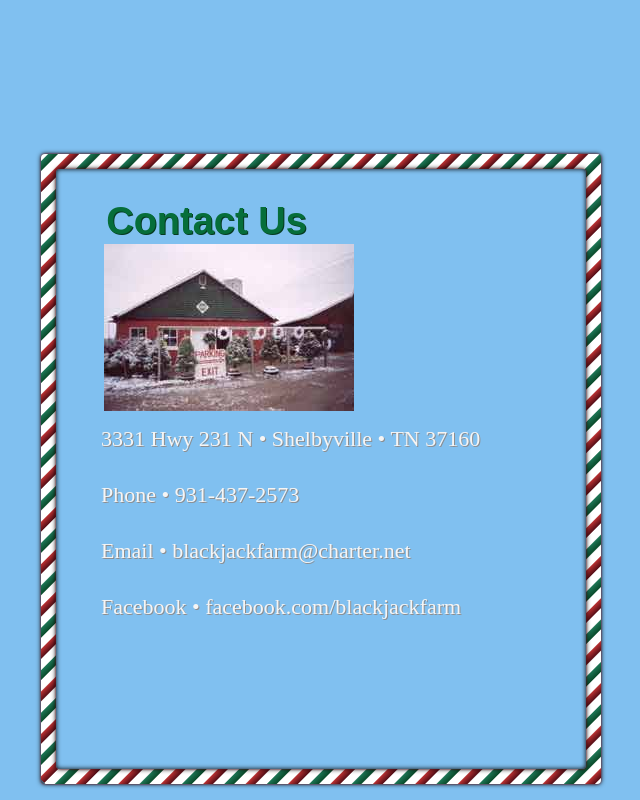
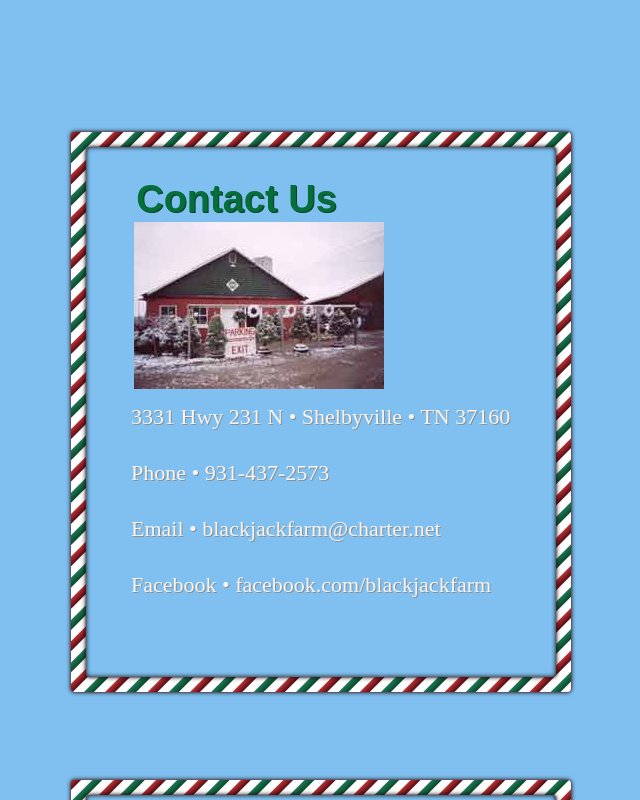
Before and after one commit to sageklein/bjf, a React (Create React App) app: page / in a window 1280 px wide. Shown: the part 960-1760 px from the top of the page, without its empty margins (319-959 px from the left). Built offline with nearby package versions, Linux system fonts and the light colour scheme.

Commit message:
added links made cards smaller

```diff
--- a/src/App.css
+++ b/src/App.css
@@ -5,6 +5,9 @@
   height: auto;
 }
 
+.link  {  color: inherit;
+    text-decoration: none;
+}
 .card {
 	padding-left: .8em;
 align-items: center;
@@ -80,13 +83,13 @@
 }
 
 .box {
-	width: 560px;
-	height: 630px;
+	width: 500px;
+	height: 560px;
 	box-sizing: border-box;
 	padding: 15px;
 	position: relative;
 	overflow: hidden;
-  margin: 3em;
+  margin: 2em;
 }
 
 .box::before {
--- a/src/App.js
+++ b/src/App.js
@@ -22,8 +22,26 @@
 							/>
 							<p>3331 Hwy 231 N • Shelbyville • TN 37160</p>
 							<p>Phone • 931-437-2573</p>
-							<p>Email • blackjackfarm@charter.net</p>
-							<p>Facebook • facebook.com/blackjackfarm</p>
+							<p>
+								Email •{" "}
+								<a
+									className="link"
+									href="mailto:blackjackfarm@charter.net"
+									target="_blank"
+								>
+									blackjackfarm@charter.net
+								</a>
+							</p>
+							<p>
+								Facebook •{" "}
+								<a
+									className="link"
+									href="https://www.facebook.com/Blackjackfarm/"
+									target="_blank"
+								>
+									facebook.com/blackjackfarm
+								</a>
+							</p>
 						</div>
 					</div>
 				</div>
```
